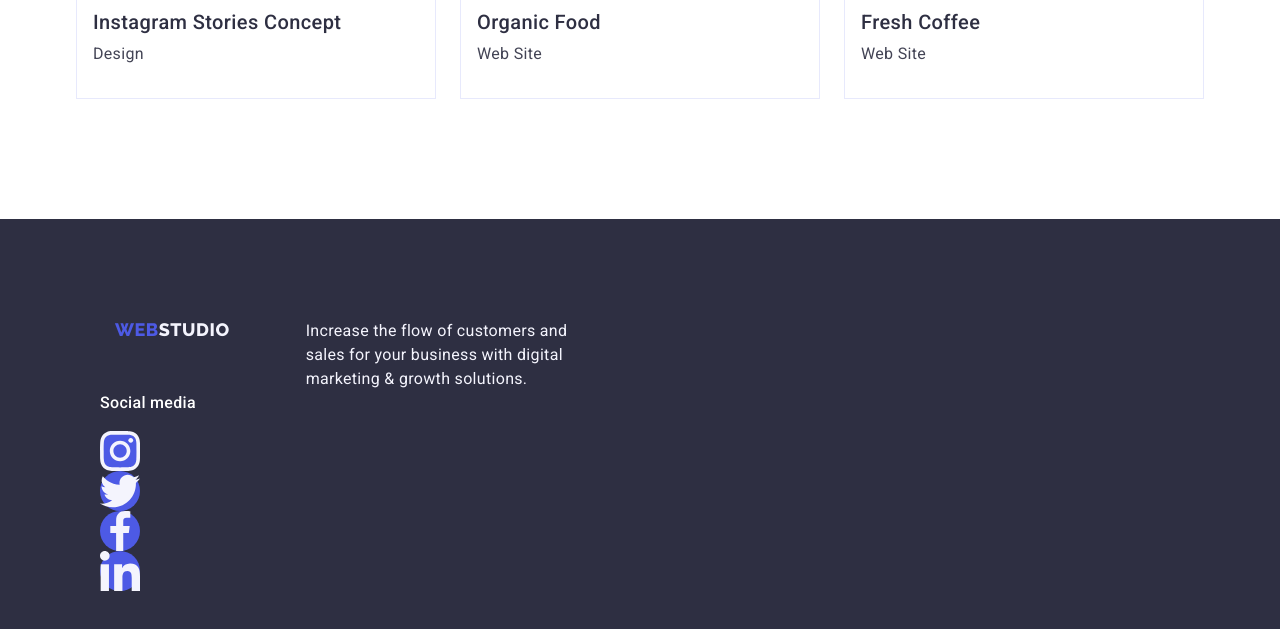
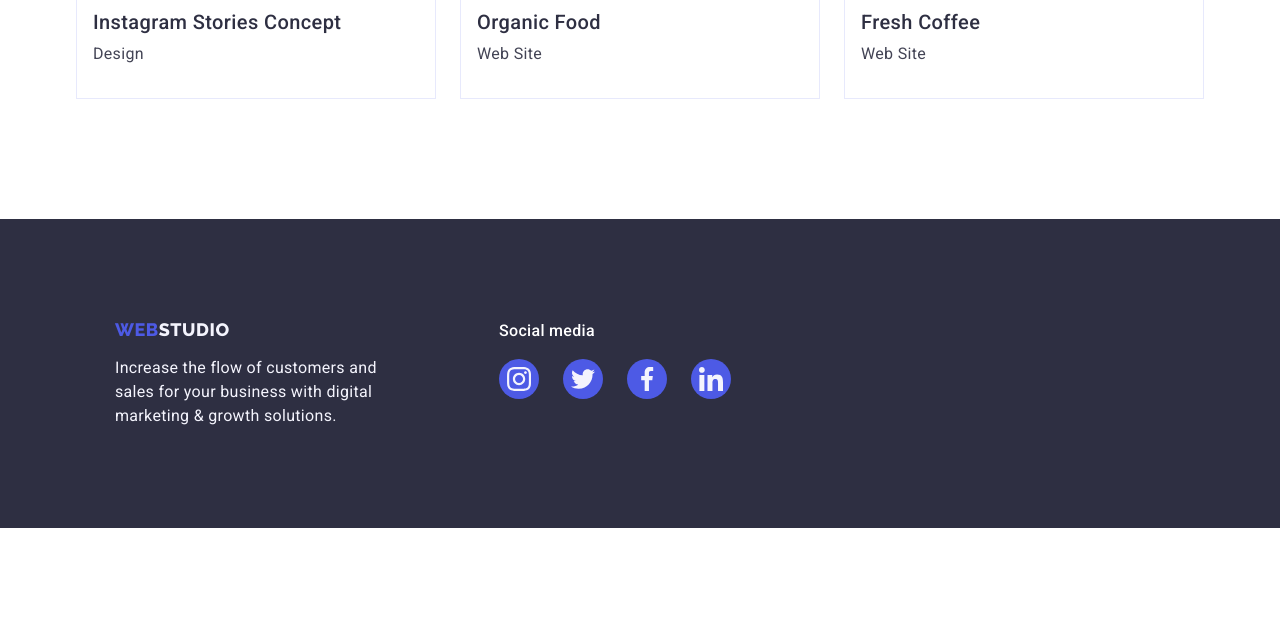
Before and after one commit to saykodmytro/goit-markup-hw-04, a plain HTML site: page portfolio.html in a window 1280 px wide. Shown: the part 1551-2180 px from the top of the page. After the commit the page ends 2079 px from the top, so only its background shows below. Drawn offline with nearby package versions, Linux system fonts and the light colour scheme.

Commit message:
Update portfolio.html

```diff
--- a/portfolio.html
+++ b/portfolio.html
@@ -213,6 +213,7 @@
     <!-- Footer -->
     <footer class="footer-page section">
       <div class="container-footer">
+        <div class="container-foot-logo">
           <a class="link-logo link" href="./index.html"
             >Web<span class="logo-chank">Studio</span></a
           >
@@ -223,37 +224,38 @@
         </div>
         <div class="container-foot-svg">
           <p class="desc-foot-svg">Social media</p>
-        <ul class="social-list list">
+          <ul class="menu-social list">
             <li class="social-list-items">
               <a href="" class="social-list-link">
-              <svg class="social-list-icon">
+                <svg class="social-list-icon" width="24" height="24">
                   <use href="./images/svg/icons.svg#icon-instagram"></use>
                 </svg>
               </a>
             </li>
             <li class="social-list-items">
               <a href="" class="social-list-link">
-              <svg class="social-list-icon">
+                <svg class="social-list-icon" width="24" height="24">
                   <use href="./images/svg/icons.svg#icon-twitter"></use>
                 </svg>
               </a>
             </li>
             <li class="social-list-items">
               <a href="" class="social-list-link">
-              <svg class="social-list-icon">
+                <svg class="social-list-icon" width="24" height="24">
                   <use href="./images/svg/icons.svg#icon-facebook"></use>
                 </svg>
               </a>
             </li>
             <li class="social-list-items">
               <a href="" class="social-list-link">
-              <svg class="social-list-icon">
+                <svg class="social-list-icon" width="24" height="24">
                   <use href="./images/svg/icons.svg#icon-linkedin"></use>
                 </svg>
               </a>
             </li>
           </ul>
         </div>
+      </div>
     </footer>
   </body>
 </html>
```
Lines whose indentation alone changed are shown as unchanged.
